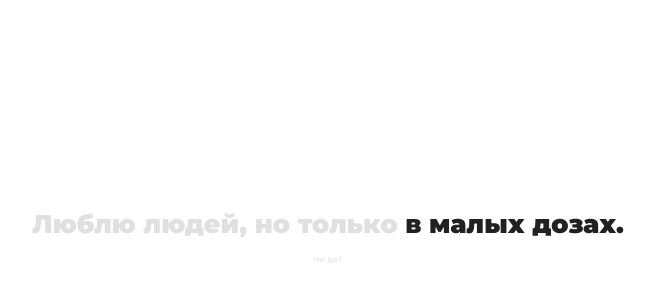
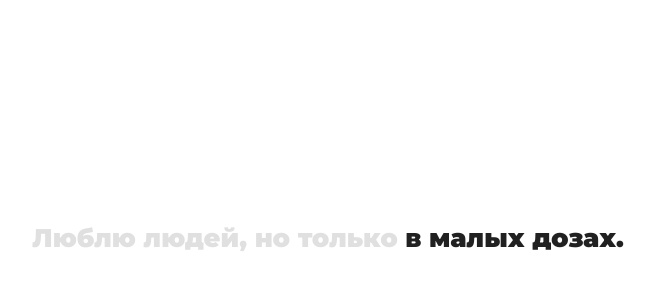
Before and after one commit to onlytranquility/onlytranquility.github.io, a plain HTML site: page index.html in a window 1280 px wide. Shown: the part 162-462 px from the top of the page, without its empty margins (312-967 px from the left). Drawn offline with nearby package versions, Linux system fonts and the light colour scheme.

Commit message:
Update index.html

```diff
--- a/index.html
+++ b/index.html
@@ -37,11 +37,6 @@
 			color: #e0e0e0;
 		}
 
-		body > span > span:last-child {
-			font-size: 0.3em;
-			color: #eee;
-		}
-
 		@media screen and (min-width: 576px) {
 			body {
 				font-size: 1.2em;
@@ -62,6 +57,8 @@
 	</style>
 </head>
 <body>
-	<span><span>Люблю людей, но только</span> в малых дозах.<br><span>Чи да?</span></span>
+	<span>
+		<span>Люблю людей, но только</span> в малых дозах.
+	</span>
 </body>
 </html>
```
